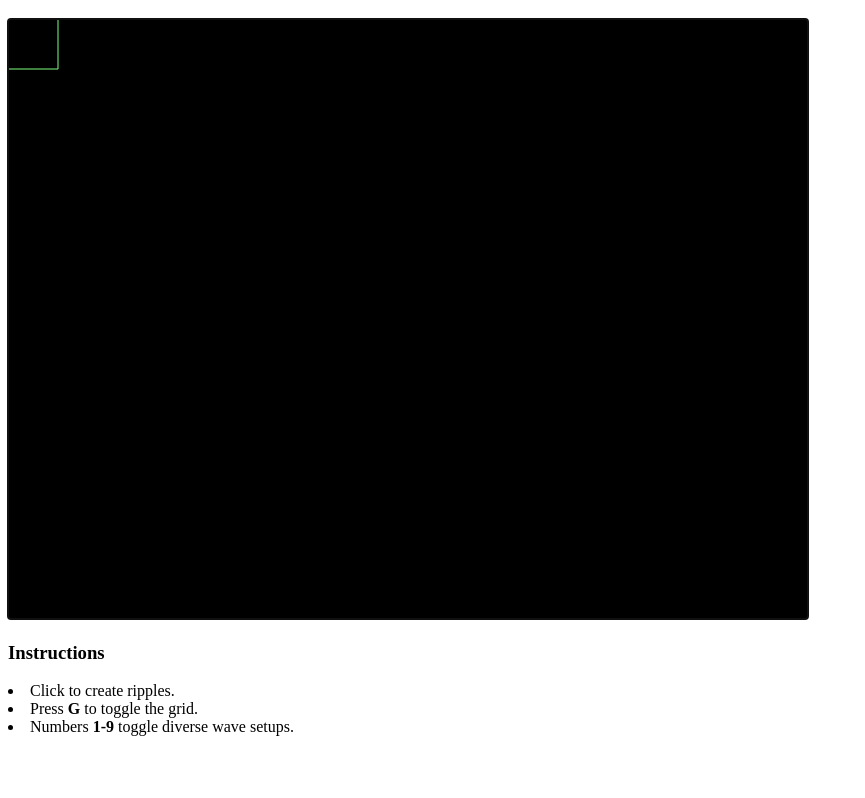
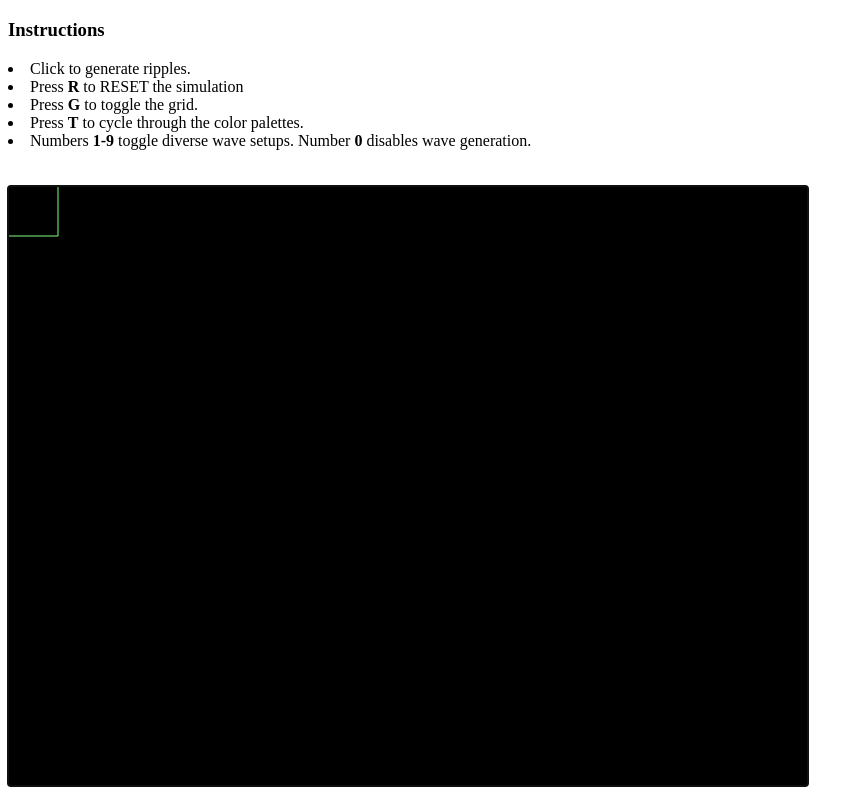
Before and after one commit to ManuelBlanc/ManuelBlanc.github.io, a plain HTML site: page webtoys/demos/wave.html in a window 1280 px wide. Shown: the part 61-859 px from the top of the page, without its empty margins (0-865 px from the left). Before the commit the page ends 805 px from the top, so only its background shows below. Drawn offline with Linux system fonts and the light colour scheme.

Commit message:
Moved instructions to top of page, added B&W palette

```diff
--- a/webtoys/demos/wave.html
+++ b/webtoys/demos/wave.html
@@ -10,12 +10,18 @@
 </head>
 <body>
 	<h1>Wave Tank Simulation</h1>
-	<canvas id="love" width="800" height="600"></canvas>
 	<h3>Instructions</h3>
 	<lu>
-		<li>Click to create ripples.</li>
+		<li>Click to generate ripples.</li>
+		<li>Press <strong>R</strong> to RESET the simulation</li>
 		<li>Press <strong>G</strong> to toggle the grid.</li>
-		<li>Numbers <strong>1-9</strong> toggle diverse wave setups.</li>
+		<li>Press <strong>T</strong> to cycle through the color palettes.</li>
+		<li>Numbers <strong>1-9</strong> toggle diverse wave setups.
+		    Number <strong>0</strong> disables wave generation.
+		</li>
 	</lu>
+	<br> <br>
+
+	<canvas id="love" width="800" height="600"></canvas>
 </body>
 </html>
--- a/webtoys/demos/wave.js
+++ b/webtoys/demos/wave.js
@@ -69,6 +69,12 @@ var waveSetups = [
 	},
 ];
 
+var sign = function(n) {
+	if (n > 0) return  1;
+	if (n < 0) return -1;
+	           return  0;
+};
+
 love.load = function() {
 	love.window.setMode(W*S, H*S);
 	love.mouse.setVisible(false);
@@ -77,7 +83,7 @@ love.load = function() {
 	t = 0;
 
 	if (paletteArray === undefined) {
-		paletteArray = [[], [], [], []];
+		paletteArray = [[], [], [], [], []];
 		for (var i=0; i <= 2*255; i++) {
 			var v = i - 255;
 			var h = Math.floor(i/2);
@@ -85,6 +91,7 @@ love.load = function() {
 			/* yellow/green */ paletteArray[1][i] = love.graphics.newColor(Math.max(0, v), Math.abs(v), 0);
 			/* black/white  */ paletteArray[2][i] = love.graphics.newColor(h, h, h);
 			/* rainbows     */ paletteArray[3][i] = love.graphics.newColorHSL(h, 127, 127);
+			/* 2 colors     */ paletteArray[4][i] = (v > 0 ? "white" : "black");
 		}
 	}
 
```
Also changed, not shown: webtoys/demos/spline.html (+6 -2 lines).
